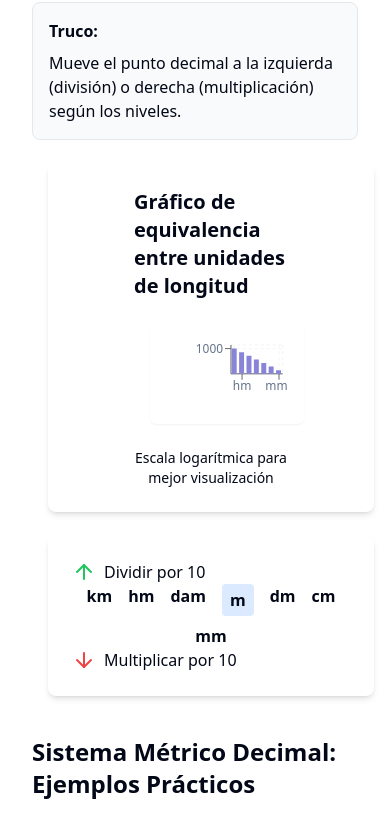
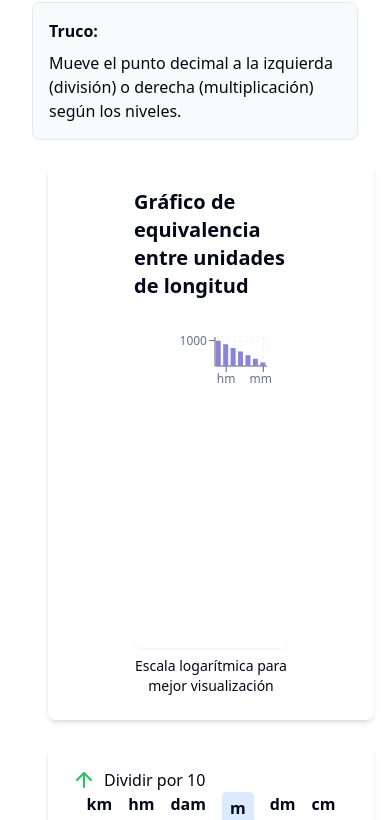
Before and after one commit to Zreeshah/regla-onl-measure-tool, a React (Vite) app: page /blog/sistema-metrico-decimal in a window 390 px wide. Shown: the part 6402-7222 px from the top of the page. Built offline with nearby package versions, Linux system fonts and the light colour scheme.

Commit message:
Fix: Responsive chart sizing
Adjust chart sizing to be responsive across different screen sizes.

```diff
--- a/src/pages/MetricSystemBlogPost.tsx
+++ b/src/pages/MetricSystemBlogPost.tsx
@@ -7,12 +7,12 @@ import { Table, TableHeader, TableBody, TableRow, TableHead, TableCell } from "@
 import { ChartContainer, ChartTooltip, ChartTooltipContent } from "@/components/ui/chart";
 import { BarChart, Bar, XAxis, YAxis, CartesianGrid, ResponsiveContainer } from 'recharts';
 import { Square, Triangle, Circle, ArrowDown, ArrowUp } from 'lucide-react';
+
 const MetricSystemBlogPost: React.FC = () => {
   const {
     t
   } = useLanguage();
 
-  // Sample data for conversion examples chart
   const conversionData = [{
     name: 'km',
     value: 1000,
@@ -42,6 +42,7 @@ const MetricSystemBlogPost: React.FC = () => {
     value: 0.001,
     label: 'Milímetro'
   }];
+
   return <>
       <Helmet>
         <title>Sistema Métrico Decimal: Guía Completa | Regla.onl</title>
@@ -430,7 +431,7 @@ const MetricSystemBlogPost: React.FC = () => {
                 Convertir 5 metros a decámetros: Subes 1 nivel (m → dam), divides por 10 → <strong>5 ÷ 10 = 0.5 dam</strong>.
               </li>
               <li className="mb-2">
-                Convertir 3 hectogramos a miligramos: Bajas 4 niveles (hg → g → dg → cg → mg), multiplicas por 10⁴ → <strong>3 × 10,000 = 30,000 mg</strong>.
+                Convertir 3 hectogramos a miligramos: Bajas 4 niveles (hg → g → dg → cg → mg), multiplica por 10⁴ → <strong>3 × 10,000 = 30,000 mg</strong>.
               </li>
             </ul>
 
@@ -441,12 +442,14 @@ const MetricSystemBlogPost: React.FC = () => {
 
             <div className="mx-4 my-6 p-6 bg-white rounded-lg shadow-md w-full max-w-3xl overflow-hidden py-[24px] px-[86px]">
               <h3 className="text-xl font-semibold mb-4">Gráfico de equivalencia entre unidades de longitud</h3>
-              <div className="mx-4 my-6 p-4 sm:mx-6 sm:p-6 bg-white rounded-md shadow-sm w-full max-w-3xl sm:max-w-4xl overflow-hidden">
+              <div className="bg-white rounded-lg shadow-sm p-4 overflow-hidden">
+                <div className="w-full h-[300px] md:h-[400px]">
                   <ChartContainer config={{
                     primary: {
                       label: "Equivalencia en metros"
                     }
                   }}>
+                    <ResponsiveContainer width="100%" height="100%">
                       <BarChart data={conversionData}>
                         <CartesianGrid strokeDasharray="3 3" />
                         <XAxis dataKey="name" />
@@ -454,7 +457,9 @@ const MetricSystemBlogPost: React.FC = () => {
                         <ChartTooltip content={<ChartTooltipContent />} />
                         <Bar dataKey="value" fill="#8884d8" name="Equivalencia" />
                       </BarChart>
+                    </ResponsiveContainer>
                   </ChartContainer>
+                </div>
               </div>
               <p className="text-sm text-center mt-2">Escala logarítmica para mejor visualización</p>
             </div>
@@ -621,4 +626,5 @@ const MetricSystemBlogPost: React.FC = () => {
       </div>
     </>;
 };
+
 export default MetricSystemBlogPost;
```
Lines whose indentation alone changed are shown as unchanged.
